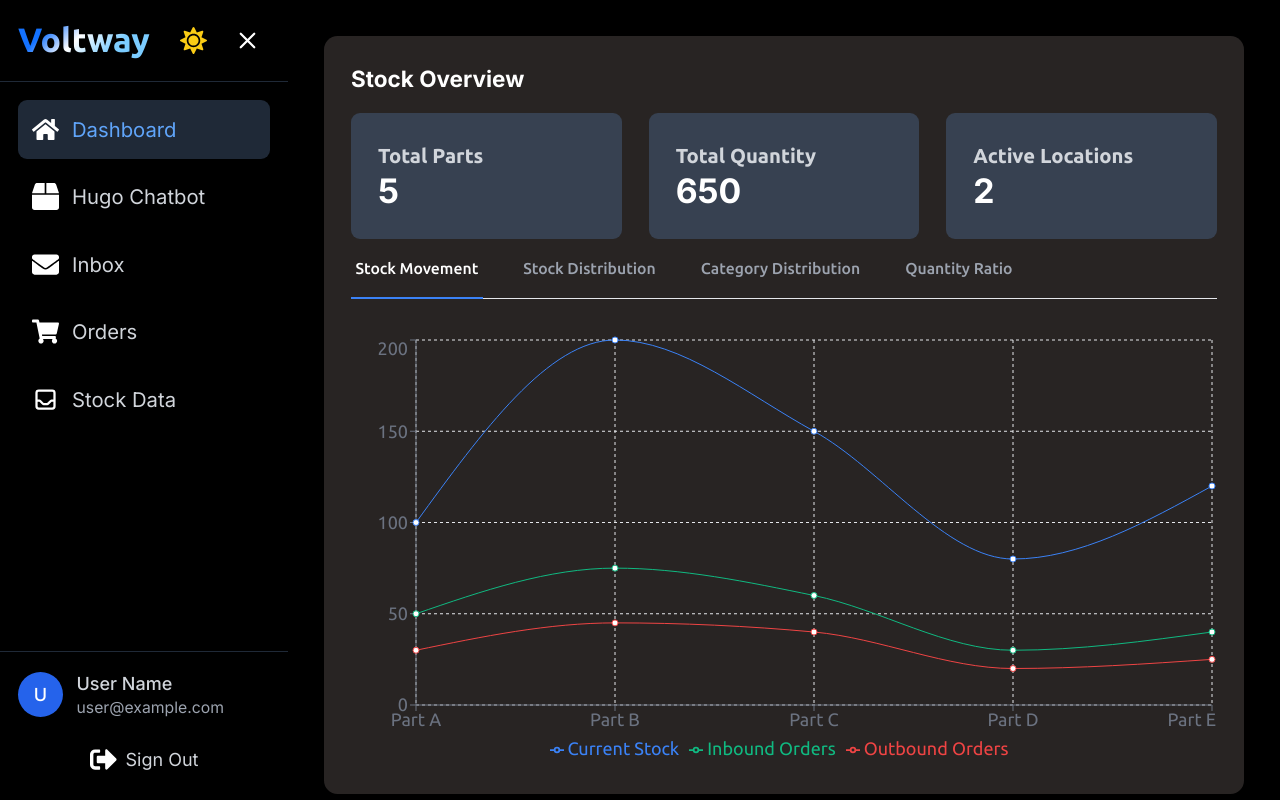
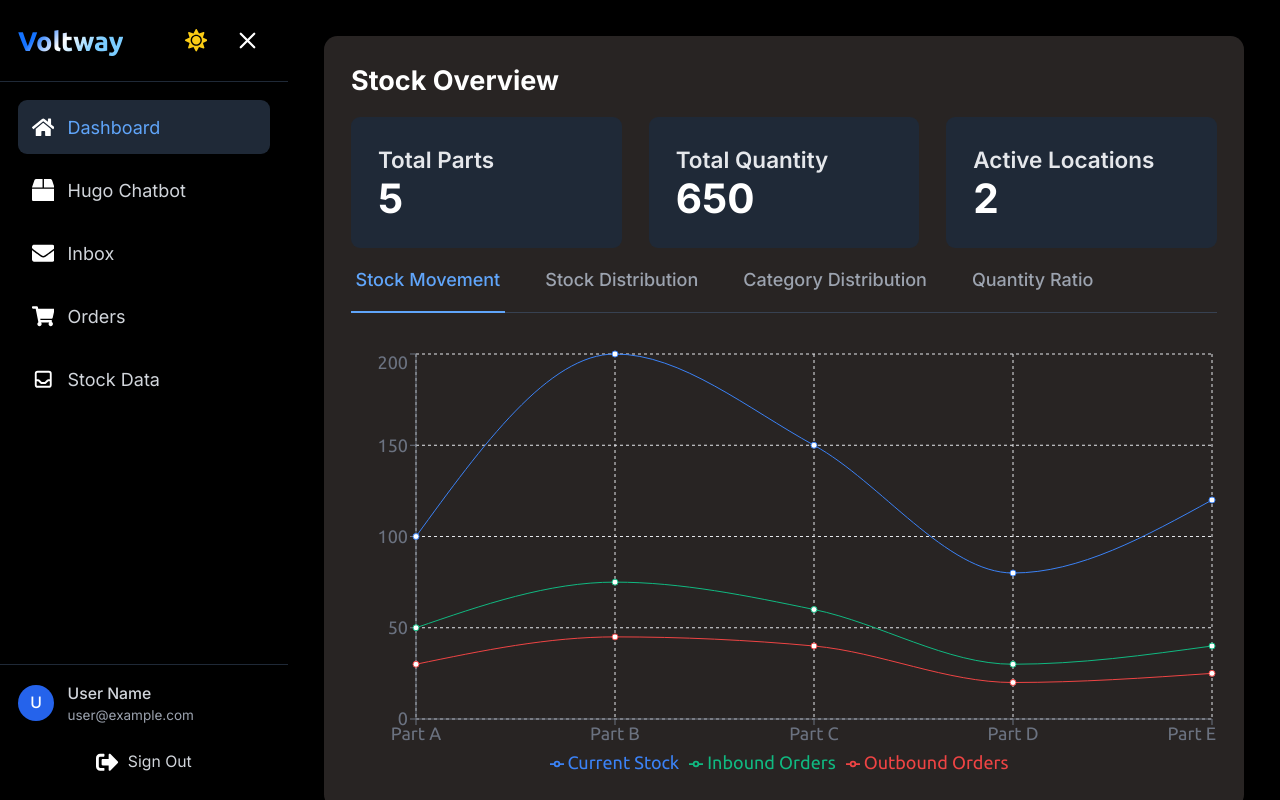
Before and after one commit to DaniaMania/hugo, a React (Create React App) app in the folder frontend/: page /main/dashboard in a window 1280 px wide. Both pictures are taken after a click on the button 193 px from the left and 40 px from the top of the page. Shown: the top 800 px of the page. Built offline with nearby package versions, Linux system fonts and the light colour scheme.

Commit message:
UI improvements: Updated font sizes, improved dark mode contrast, and changed all fonts to Inter

```diff
--- a/frontend/src/components/Dashboard.js
+++ b/frontend/src/components/Dashboard.js
@@ -132,21 +132,21 @@ function Dashboard() {
         <div className="space-y-8">
             {/* Stock Overview Section */}
             <div className="bg-white dark:bg-[#282423] rounded-xl shadow-lg p-6 mb-6">
-                <h2 className="text-xl font-bold text-gray-800 dark:text-white mb-4 font-['Inter']">Stock Overview</h2>
+                <h2 className="text-2xl font-bold text-gray-800 dark:text-white mb-4 font-['Inter']">Stock Overview</h2>
                 <div className="grid grid-cols-1 md:grid-cols-3 gap-6">
-                    <div className="bg-gray-50 dark:bg-gray-700 p-6 rounded-lg">
-                        <h3 className="text-lg font-semibold text-gray-700 dark:text-gray-300">Total Parts</h3>
-                        <p className="text-3xl font-bold text-gray-900 dark:text-white">{stockData.length}</p>
+                    <div className="bg-gray-50 dark:bg-gray-800 p-6 rounded-lg">
+                        <h3 className="text-xl font-semibold text-gray-700 dark:text-gray-200 font-['Inter']">Total Parts</h3>
+                        <p className="text-4xl font-bold text-gray-900 dark:text-white font-['Inter']">{stockData.length}</p>
                     </div>
-                    <div className="bg-gray-50 dark:bg-gray-700 p-6 rounded-lg">
-                        <h3 className="text-lg font-semibold text-gray-700 dark:text-gray-300">Total Quantity</h3>
-                        <p className="text-3xl font-bold text-gray-900 dark:text-white">
+                    <div className="bg-gray-50 dark:bg-gray-800 p-6 rounded-lg">
+                        <h3 className="text-xl font-semibold text-gray-700 dark:text-gray-200 font-['Inter']">Total Quantity</h3>
+                        <p className="text-4xl font-bold text-gray-900 dark:text-white font-['Inter']">
                             {stockData.reduce((sum, part) => sum + part.quantity, 0)}
                         </p>
                     </div>
-                    <div className="bg-gray-50 dark:bg-gray-700 p-6 rounded-lg">
-                        <h3 className="text-lg font-semibold text-gray-700 dark:text-gray-300">Active Locations</h3>
-                        <p className="text-3xl font-bold text-gray-900 dark:text-white">
+                    <div className="bg-gray-50 dark:bg-gray-800 p-6 rounded-lg">
+                        <h3 className="text-xl font-semibold text-gray-700 dark:text-gray-200 font-['Inter']">Active Locations</h3>
+                        <p className="text-4xl font-bold text-gray-900 dark:text-white font-['Inter']">
                             {new Set(stockData.map(part => part.location)).size}
                         </p>
                     </div>
@@ -154,15 +154,15 @@ function Dashboard() {
 
                 {/* Tabs */}
                 <div className="mb-8">
-                    <div className="border-b border-gray-200">
+                    <div className="border-b border-gray-200 dark:border-gray-700">
                         <nav className="-mb-px flex space-x-8" aria-label="Tabs">
                             <button
                                 onClick={() => setActiveTab('movement')}
                                 className={`${
                                     activeTab === 'movement'
-                                        ? 'border-blue-500 text-blue-600 dark:text-white'
-                                        : 'border-transparent text-gray-500 dark:text-gray-400 hover:text-gray-700 dark:hover:text-white hover:border-gray-300'
-                                } whitespace-nowrap py-4 px-1 border-b-2 font-medium text-sm`}
+                                        ? 'border-blue-500 text-blue-600 dark:border-blue-400 dark:text-blue-400'
+                                        : 'border-transparent text-gray-500 dark:text-gray-400 hover:text-gray-700 dark:hover:text-gray-300 hover:border-gray-300'
+                                } whitespace-nowrap py-4 px-1 border-b-2 font-medium text-base font-['Inter']`}
                             >
                                 Stock Movement
                             </button>
@@ -170,9 +170,9 @@ function Dashboard() {
                                 onClick={() => setActiveTab('distribution')}
                                 className={`${
                                     activeTab === 'distribution'
-                                        ? 'border-blue-500 text-blue-600 dark:text-white'
-                                        : 'border-transparent text-gray-500 dark:text-gray-400 hover:text-gray-700 dark:hover:text-white hover:border-gray-300'
-                                } whitespace-nowrap py-4 px-1 border-b-2 font-medium text-sm`}
+                                        ? 'border-blue-500 text-blue-600 dark:border-blue-400 dark:text-blue-400'
+                                        : 'border-transparent text-gray-500 dark:text-gray-400 hover:text-gray-700 dark:hover:text-gray-300 hover:border-gray-300'
+                                } whitespace-nowrap py-4 px-1 border-b-2 font-medium text-base font-['Inter']`}
                             >
                                 Stock Distribution
                             </button>
@@ -180,9 +180,9 @@ function Dashboard() {
                                 onClick={() => setActiveTab('category')}
                                 className={`${
                                     activeTab === 'category'
-                                        ? 'border-blue-500 text-blue-600 dark:text-white'
-                                        : 'border-transparent text-gray-500 dark:text-gray-400 hover:text-gray-700 dark:hover:text-white hover:border-gray-300'
-                                } whitespace-nowrap py-4 px-1 border-b-2 font-medium text-sm`}
+                                        ? 'border-blue-500 text-blue-600 dark:border-blue-400 dark:text-blue-400'
+                                        : 'border-transparent text-gray-500 dark:text-gray-400 hover:text-gray-700 dark:hover:text-gray-300 hover:border-gray-300'
+                                } whitespace-nowrap py-4 px-1 border-b-2 font-medium text-base font-['Inter']`}
                             >
                                 Category Distribution
                             </button>
@@ -190,9 +190,9 @@ function Dashboard() {
                                 onClick={() => setActiveTab('ratio')}
                                 className={`${
                                     activeTab === 'ratio'
-                                        ? 'border-blue-500 text-blue-600 dark:text-white'
-                                        : 'border-transparent text-gray-500 dark:text-gray-400 hover:text-gray-700 dark:hover:text-white hover:border-gray-300'
-                                } whitespace-nowrap py-4 px-1 border-b-2 font-medium text-sm`}
+                                        ? 'border-blue-500 text-blue-600 dark:border-blue-400 dark:text-blue-400'
+                                        : 'border-transparent text-gray-500 dark:text-gray-400 hover:text-gray-700 dark:hover:text-gray-300 hover:border-gray-300'
+                                } whitespace-nowrap py-4 px-1 border-b-2 font-medium text-base font-['Inter']`}
                             >
                                 Quantity Ratio
                             </button>
@@ -207,7 +207,7 @@ function Dashboard() {
             <div className="grid grid-cols-1 lg:grid-cols-2 gap-8">
                 {/* Reactive Intelligence Section */}
                 <div className="bg-white dark:bg-[#282423] rounded-xl shadow-lg p-6 mb-6">
-                    <h2 className="text-xl font-bold text-gray-800 dark:text-white mb-4 font-['Inter']">🔔 Reactive Intelligence</h2>
+                    <h2 className="text-2xl font-bold text-gray-800 dark:text-white mb-4 font-['Inter']">🔔 Reactive Intelligence</h2>
                     <div className="space-y-4">
                         {alerts.map((alert, index) => (
                             <div key={index} className={`p-4 rounded-lg ${
@@ -216,8 +216,8 @@ function Dashboard() {
                                 'bg-blue-50 dark:bg-blue-900/20 text-blue-800 dark:text-blue-200'
                             }`}>
                                 <div className="flex justify-between items-center">
-                                    <p className="font-medium">{alert.message}</p>
-                                    <span className="text-sm opacity-75">{alert.timestamp}</span>
+                                    <p className="font-medium text-base font-['Inter']">{alert.message}</p>
+                                    <span className="text-sm opacity-75 font-['Inter']">{alert.timestamp}</span>
                                 </div>
                             </div>
                         ))}
@@ -226,18 +226,18 @@ function Dashboard() {
 
                 {/* Email Alerts Section */}
                 <div className="bg-white dark:bg-[#282423] rounded-xl shadow-lg p-6">
-                    <h2 className="text-xl font-bold text-gray-800 dark:text-white mb-4 font-['Inter']">Email Alerts</h2>
+                    <h2 className="text-2xl font-bold text-gray-800 dark:text-white mb-4 font-['Inter']">Email Alerts</h2>
                     <div className="space-y-4">
                         {emails.map((email, index) => (
                             <div key={index} className={`p-4 rounded-lg border ${
-                                email.read ? 'bg-gray-50 dark:bg-gray-700 border-gray-200 dark:border-gray-600' : 'bg-white dark:bg-gray-800 border-blue-200 dark:border-blue-800'
+                                email.read ? 'bg-gray-50 dark:bg-gray-800 border-gray-200 dark:border-gray-700' : 'bg-white dark:bg-gray-800 border-blue-200 dark:border-blue-700'
                             }`}>
                                 <div className="flex justify-between items-start">
                                     <div>
-                                        <p className="font-medium text-gray-900 dark:text-white">{email.from}</p>
-                                        <p className="text-gray-600 dark:text-gray-400">{email.subject}</p>
+                                        <p className="font-medium text-base text-gray-900 dark:text-gray-200 font-['Inter']">{email.from}</p>
+                                        <p className="text-base text-gray-600 dark:text-gray-400 font-['Inter']">{email.subject}</p>
                                     </div>
-                                    <span className="text-sm text-gray-500 dark:text-gray-400">{email.timestamp}</span>
+                                    <span className="text-sm text-gray-500 dark:text-gray-400 font-['Inter']">{email.timestamp}</span>
                                 </div>
                             </div>
                         ))}
--- a/frontend/src/pages/MainPage.js
+++ b/frontend/src/pages/MainPage.js
@@ -46,7 +46,7 @@ function MainPage() {
                 <div className="flex flex-col h-full w-64">
                     {/* Sidebar Header */}
                     <div className="flex items-center justify-between p-4 border-b dark:border-gray-800">
-                        <h1 className="text-3xl font-bold text-black dark:bg-[linear-gradient(135deg,#1472FF_22%,#FFFFFF_45%,#7BCCFF_72%)] dark:bg-clip-text dark:text-transparent font-['Ubuntu']">Voltway</h1>
+                        <h1 className="text-2xl font-bold text-blue-600 dark:bg-[linear-gradient(135deg,#1472FF_22%,#FFFFFF_45%,#7BCCFF_72%)] dark:bg-clip-text dark:text-transparent font-['Ubuntu']">Voltway</h1>
                         <div className="flex items-center space-x-2">
                             <button
                                 onClick={toggleDarkMode}
@@ -54,9 +54,9 @@ function MainPage() {
                                 aria-label={isDarkMode ? "Switch to light mode" : "Switch to dark mode"}
                             >
                                 {isDarkMode ? (
-                                    <FaSun className="h-6 w-6 text-yellow-400" />
+                                    <FaSun className="h-5 w-5 text-yellow-400" />
                                 ) : (
-                                    <FaMoon className="h-6 w-6 text-gray-600" />
+                                    <FaMoon className="h-5 w-5 text-gray-600" />
                                 )}
                             </button>
                             <button
@@ -83,8 +83,8 @@ function MainPage() {
                                 }`
                             }
                         >
-                            <FaHome className="w-6 h-6 mr-3 text-gray-600 dark:text-white" />
-                            <span className="text-lg font-['Inter']">Dashboard</span>
+                            <FaHome className="w-5 h-5 mr-3 text-gray-600 dark:text-white" />
+                            <span className="font-['Inter']">Dashboard</span>
                         </NavLink>
 
                         <NavLink
@@ -97,8 +97,8 @@ function MainPage() {
                                 }`
                             }
                         >
-                            <FaBox className="w-6 h-6 mr-3 text-gray-600 dark:text-white" />
-                            <span className="text-lg font-['Inter']">Hugo Chatbot</span>
+                            <FaBox className="w-5 h-5 mr-3 text-gray-600 dark:text-white" />
+                            <span className="font-['Inter']">Hugo Chatbot</span>
                         </NavLink>
                         <NavLink
                             to="/main/inbox"
@@ -110,8 +110,8 @@ function MainPage() {
                                 }`
                             }
                         >
-                            <FaEnvelope className="w-6 h-6 mr-3 text-gray-600 dark:text-white" />
-                            <span className="text-lg font-['Inter']">Inbox</span>
+                            <FaEnvelope className="w-5 h-5 mr-3 text-gray-600 dark:text-white" />
+                            <span className="font-['Inter']">Inbox</span>
                         </NavLink>
                         <NavLink
                             to="/main/orders"
@@ -123,8 +123,8 @@ function MainPage() {
                                 }`
                             }
                         >
-                            <FaShoppingCart className="w-6 h-6 mr-3 text-gray-600 dark:text-white" />
-                            <span className="text-lg font-['Inter']">Orders</span>
+                            <FaShoppingCart className="w-5 h-5 mr-3 text-gray-600 dark:text-white" />
+                            <span className="font-['Inter']">Orders</span>
                         </NavLink>
 
                         <NavLink
@@ -137,10 +137,10 @@ function MainPage() {
                                 }`
                             }
                         >
-                            <svg xmlns="http://www.w3.org/2000/svg" className="h-6 w-6 mr-3 text-gray-600 dark:text-white" fill="none" viewBox="0 0 24 24" stroke="currentColor">
+                            <svg xmlns="http://www.w3.org/2000/svg" className="h-5 w-5 mr-3 text-gray-600 dark:text-white" fill="none" viewBox="0 0 24 24" stroke="currentColor">
                                 <path strokeLinecap="round" strokeLinejoin="round" strokeWidth={2} d="M20 13V6a2 2 0 00-2-2H6a2 2 0 00-2 2v7m16 0v5a2 2 0 01-2 2H6a2 2 0 01-2-2v-5m16 0h-2.586a1 1 0 00-.707.293l-2.414 2.414a1 1 0 01-.707.293h-3.172a1 1 0 01-.707-.293l-2.414-2.414A1 1 0 006.586 13H4" />
                             </svg>
-                            <span className="text-lg font-['Inter']">Stock Data</span>
+                            <span className="font-['Inter']">Stock Data</span>
                         </NavLink>
                     </nav>
 
@@ -148,20 +148,20 @@ function MainPage() {
                     <div className="p-4 border-t dark:border-gray-800">
                         <div className="flex items-center justify-between mb-4">
                             <div className="flex items-center space-x-3">
-                                <div className="w-10 h-10 rounded-full bg-blue-600 flex items-center justify-center text-white">
-                                    <span className="text-base font-medium font-['Inter']">U</span>
+                                <div className="w-8 h-8 rounded-full bg-blue-600 flex items-center justify-center text-white">
+                                    <span className="text-sm font-medium font-['Inter']">U</span>
                                 </div>
                                 <div>
-                                    <p className="text-base font-medium text-gray-700 dark:text-gray-300 font-['Inter']">User Name</p>
-                                    <p className="text-sm text-gray-500 dark:text-gray-400 font-['Inter']">user@example.com</p>
+                                    <p className="text-sm font-medium text-gray-700 dark:text-gray-300 font-['Inter']">User Name</p>
+                                    <p className="text-xs text-gray-500 dark:text-gray-400 font-['Inter']">user@example.com</p>
                                 </div>
                             </div>
                         </div>
                         <button
                             onClick={handleSignOut}
-                            className="w-full flex items-center justify-center p-2 text-base text-gray-600 dark:text-gray-300 hover:text-red-600 dark:hover:text-red-400 hover:bg-red-50 dark:hover:bg-gray-800 rounded-lg transition-colors duration-200 font-['Inter']"
+                            className="w-full flex items-center justify-center p-2 text-sm text-gray-600 dark:text-gray-300 hover:text-red-600 dark:hover:text-red-400 hover:bg-red-50 dark:hover:bg-gray-800 rounded-lg transition-colors duration-200 font-['Inter']"
                         >
-                            <FaSignOutAlt className="w-6 h-6 mr-2 text-gray-600 dark:text-white" />
+                            <FaSignOutAlt className="w-5 h-5 mr-2 text-gray-600 dark:text-white" />
                             Sign Out
                         </button>
                     </div>
```
